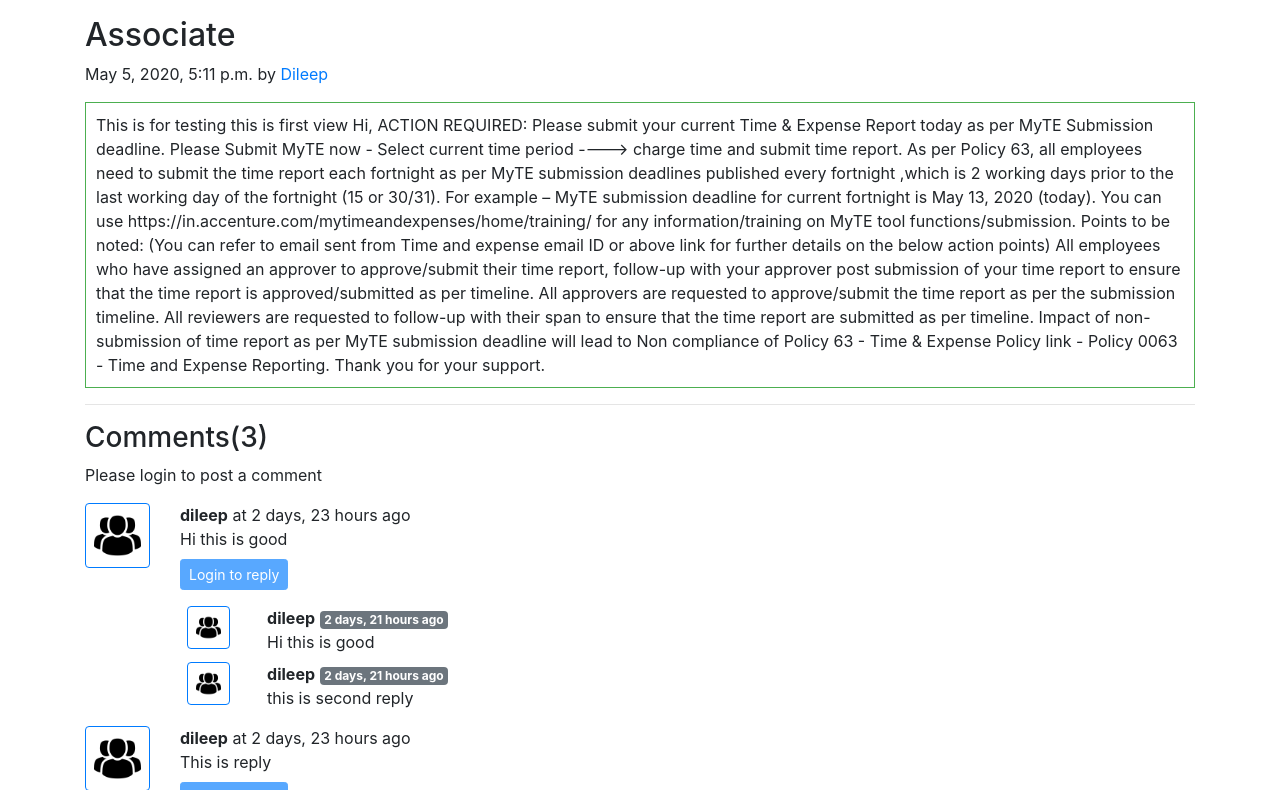
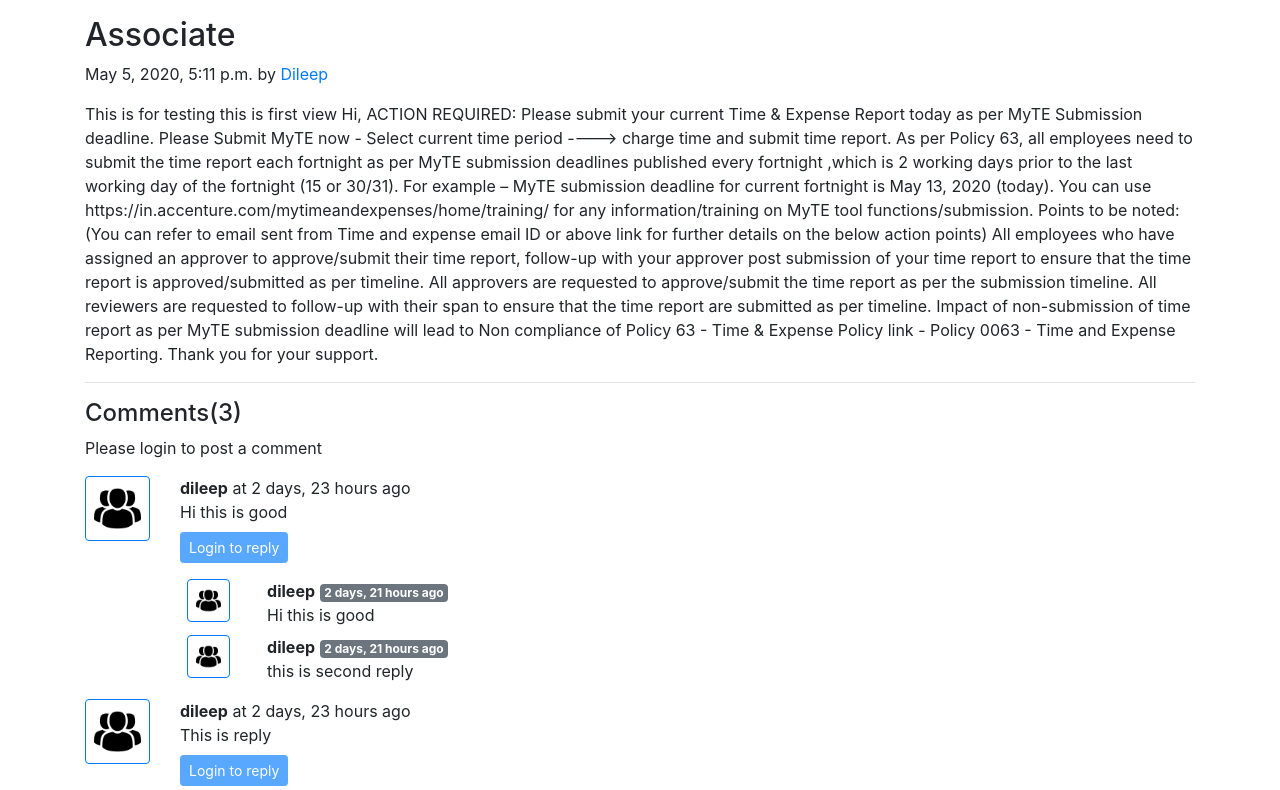
Before and after one commit to singhdileep/Django-icoder, a Django app: a page that uses templates/base.html in a window 1280 px wide. Shown: the part 56-846 px from the top of the page. Run offline with Django 3.2, Linux system fonts and the light colour scheme; data comes from the database, SQL or seed files in the repository; both versions use the stored data as it was after the commit; some libraries are stand-ins or nearby versions.

Commit message:
complete till the lect 98 and all replies and integrate post with htmlformat

```diff
--- a/blog/views.py
+++ b/blog/views.py
@@ -27,7 +27,7 @@
         else:
             replyDict[reply.parents.sno].append(reply)
 
-    print(replyDict)
+    # print(replyDict)
 
     context = {'post':post,'comments':comments,'user':request.user,'replyDict':replyDict}
     return render(request,'blog/blogPost.html',context)
@@ -50,7 +50,7 @@
             parent = BlogComment.objects.get(sno=parentSno)
             # print(parent)
             comment = BlogComment(comment=comment,user=user,post=post,parents=parent)
-            print(comment)
+            # print(comment)
             comment.save()
             messages.success(request,"Your reply has been posted Successfully")
 
--- a/templates/base.html
+++ b/templates/base.html
@@ -180,6 +180,10 @@
 
 {% endblock body %}
 
+{% block js %}
+{% endblock js%}
+
+
 
 
 
--- a/templates/blog/blogPost.html
+++ b/templates/blog/blogPost.html
@@ -12,14 +12,14 @@
 <div class="container my-3">
     <h2 class="blog-post-title">{{post.title}}</h2>
     <p class="blog-post-meta">{{post.timeStamp}} by <a href="/about">{{post.author}}</a></p>
-    <p style=" padding: 10px; border: 1px solid #4CAF50;">{{post.content}}</p>
+    {% comment %} <p style=" padding: 10px; border: 1px solid #4CAF50;"> {% endcomment %}<p>{{post.content|safe}}</p>
     <hr>
 </div>
 
  {% comment %} Created comments  {% endcomment %}
 
 <div class="container">
-<h3>Comments({{comments.count}})</h3>
+<h4>Comments({{comments.count}})</h4>
 <div class="my-2">
 {%if user.is_authenticated %}
 
--- a/templates/home/home.html
+++ b/templates/home/home.html
@@ -21,7 +21,7 @@
           <strong class="d-inline-block mb-2 text-primary">Article by {{post.author}}</strong>
           <h3 class="mb-0">{{post.title}}</h3>
           <div class="mb-1 text-muted"> {{post.timeStamp}}</div>
-          <p class="card-text mb-auto">{{post.content|truncatechars:300}}</p>
+          <p class="card-text mb-auto">{{post.content|safe|truncatechars:300}}</p>
          <div class="my-2">
           <a href="/blog/{{post.slug}}" role="button" class="btn btn-success">Continue reading</a>
           </div>
```
Also changed, not shown: templates/blog/blogHome.html (+19 -2 lines), db.sqlite3.
